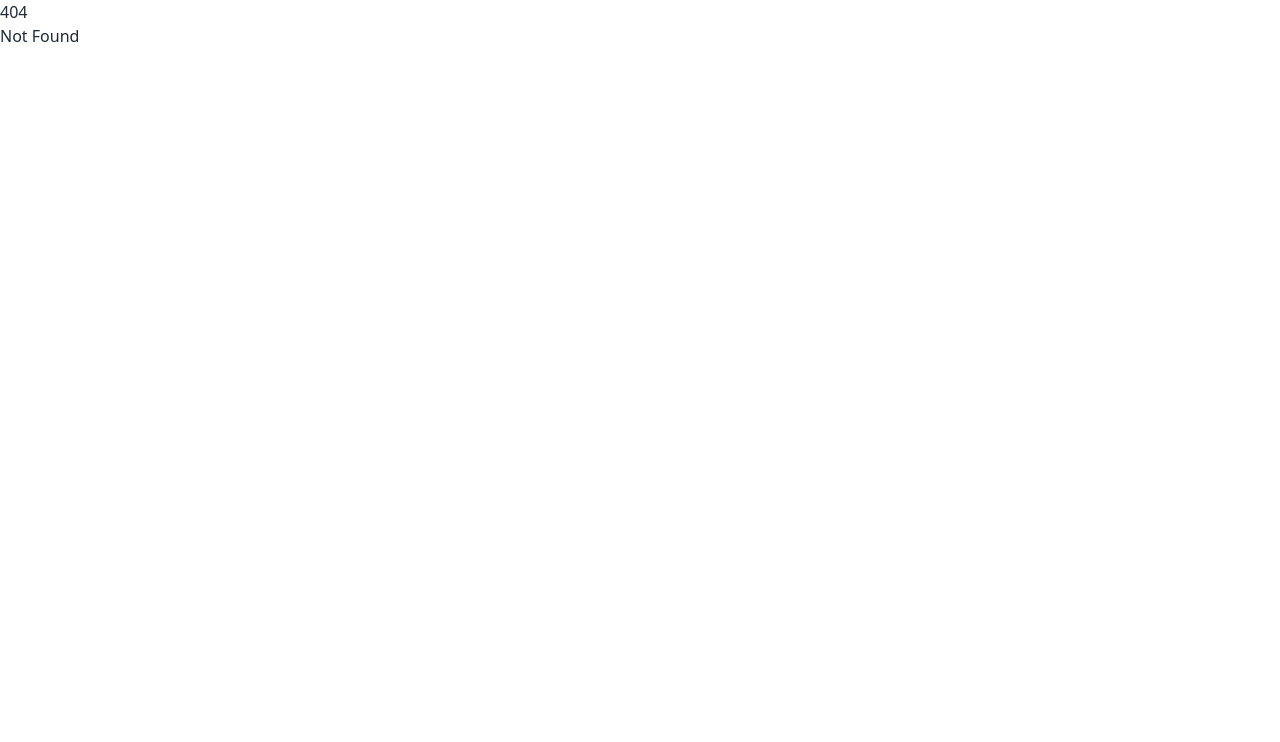
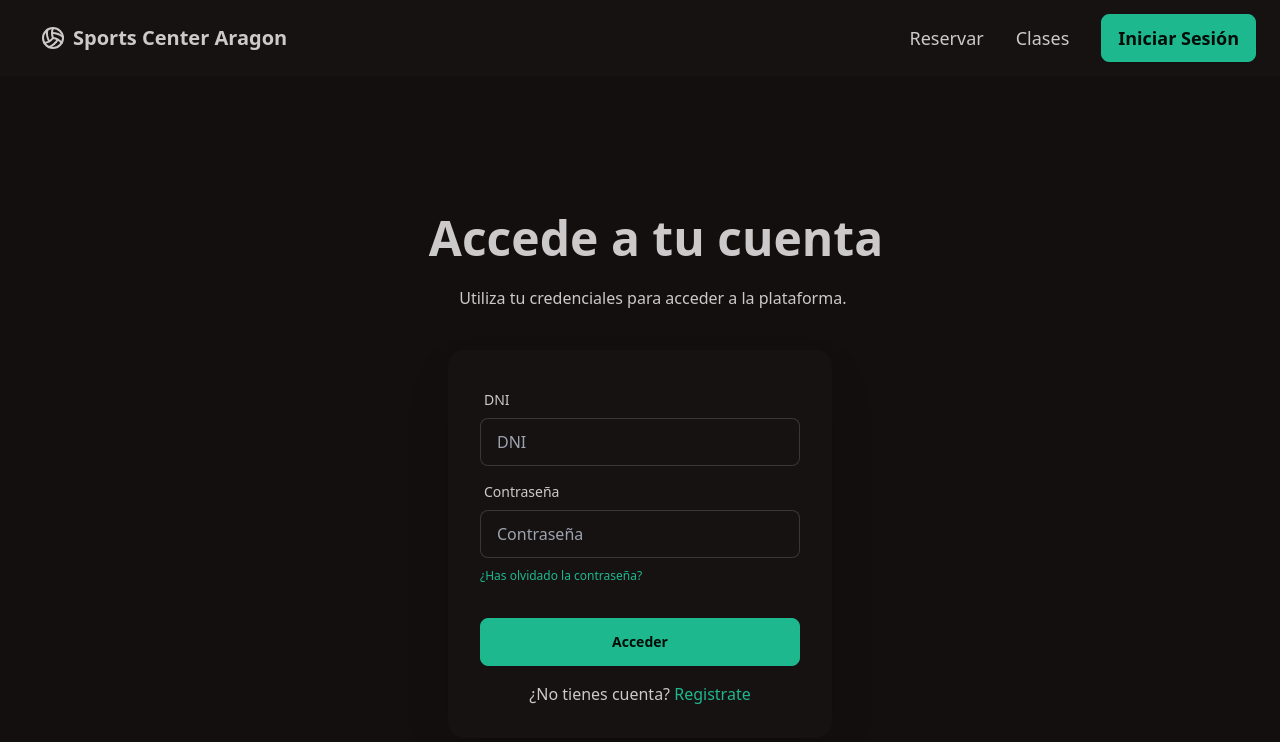
Before and after one commit to carlosalejoss/webClubDeportivo, a SvelteKit app: page /login in a window 1280 px wide. Before the commit this address had no page. Shown: the top 742 px of the page. Built offline with nearby package versions, Linux system fonts and the light colour scheme.

Commit message:
login UI & navbar

```diff
--- a/package.json
+++ b/package.json
@@ -33,6 +33,7 @@
 	},
 	"type": "module",
 	"dependencies": {
-		"@prisma/client": "^5.21.1"
+		"@prisma/client": "^5.21.1",
+		"lucide-svelte": "^0.453.0"
 	}
 }
--- a/src/app.css
+++ b/src/app.css
@@ -1,3 +1,8 @@
 @import "tailwindcss/base";
 @import "tailwindcss/components";
 @import "tailwindcss/utilities";
+
+
+:root {
+    --rounded-btn: theme(borderRadius.lg)
+}
--- /dev/null
+++ b/src/lib/components/navbar.svelte
@@ -0,0 +1,28 @@
+<script lang="ts">
+	import { Volleyball } from 'lucide-svelte';
+</script>
+
+<div class="navbar bg-base-100 px-6">
+	<div class="flex-1">
+		<a href="/" class="btn btn-ghost text-xl">
+			<Volleyball />
+			Sports Center Aragon
+		</a>
+	</div>
+	<div class="flex-none">
+		<ul class="menu menu-horizontal px-1 text-lg">
+			<li><a>Reservar</a></li>
+			<li><a>Clases</a></li>
+			<!-- <li>
+				<details>
+					<summary>Parent</summary>
+					<ul class="bg-base-100 rounded-t-none p-2">
+						<li><a>Link 1</a></li>
+						<li><a>Link 2</a></li>
+					</ul>
+				</details>
+			</li> -->
+		</ul>
+		<a href="/login" class="btn btn-secondary ml-3 text-lg">Iniciar Sesión</a>
+	</div>
+</div>
--- /dev/null
+++ b/src/routes/(auth)/login/+page.svelte
@@ -0,0 +1,46 @@
+<script lang="ts">
+	import Navbar from '$lib/components/navbar.svelte';
+</script>
+
+<Navbar />
+
+<div class="hero bg-base-200 min-h-screen">
+	<div class="hero-content flex-col 2xl:w-full 2xl:flex-row-reverse">
+		<div class="ml-8 text-center 2xl:text-left">
+			<h1 class="w-fit max-w-2xl text-5xl font-bold">Accede a tu cuenta</h1>
+			<p class="max-w-md py-6 2xl:max-w-full">
+				Utiliza tu credenciales para acceder a la plataforma.
+			</p>
+		</div>
+		<div class="card bg-base-100 w-full max-w-sm shrink-0 shadow-2xl">
+			<form class="card-body">
+				<div class="form-control">
+					<label class="label" for="DNI">
+						<span class="label-text">DNI</span>
+					</label>
+					<input type="text" placeholder="DNI" class="input input-bordered" required />
+				</div>
+				<div class="form-control">
+					<label class="label" for="contraseña">
+						<span class="label-text">Contraseña</span>
+					</label>
+					<input type="password" placeholder="Contraseña" class="input input-bordered" required />
+					<div class="mt-1">
+						<a href="#/forgotten" class="label-text-alt link link-hover text-secondary"
+							>¿Has olvidado la contraseña?</a
+						>
+					</div>
+				</div>
+				<div class="form-control mt-6">
+					<button class="btn btn-secondary">Acceder</button>
+				</div>
+				<div class="mt-2 flex flex-col items-center">
+					<p>
+						¿No tienes cuenta?
+						<a href="/signup" class="text-secondary">Registrate</a>
+					</p>
+				</div>
+			</form>
+		</div>
+	</div>
+</div>
--- /dev/null
+++ b/src/routes/(auth)/signup/+page.svelte
@@ -0,0 +1,41 @@
+<script lang="ts">
+	import Navbar from '$lib/components/navbar.svelte';
+</script>
+
+<Navbar />
+
+<div class="hero bg-base-200 min-h-screen">
+	<div class="hero-content flex-col 2xl:w-full 2xl:flex-row-reverse">
+		<div class="ml-8 text-center 2xl:text-left">
+			<h1 class="w-fit max-w-2xl text-5xl font-bold">Registrate en SCA</h1>
+			<p class="max-w-md py-6 2xl:max-w-full">
+				Por favor, introduzque sus datos para registrase en la plataforma.
+			</p>
+		</div>
+		<div class="card bg-base-100 w-full max-w-sm shrink-0 shadow-2xl">
+			<form class="card-body">
+				<div class="form-control">
+					<label class="label" for="DNI">
+						<span class="label-text">DNI</span>
+					</label>
+					<input type="text" placeholder="DNI" class="input input-bordered" required />
+				</div>
+				<div class="form-control">
+					<label class="label" for="contraseña">
+						<span class="label-text">Contraseña</span>
+					</label>
+					<input type="password" placeholder="Contraseña" class="input input-bordered" required />
+				</div>
+				<div class="form-control mt-6">
+					<button class="btn btn-secondary">Registrarse</button>
+				</div>
+				<div class="mt-2 flex flex-col items-center">
+					<p>
+						¿Ya tienes cuenta?
+						<a href="/login" class="text-secondary">Accede</a>
+					</p>
+				</div>
+			</form>
+		</div>
+	</div>
+</div>
--- a/src/routes/+layout.svelte
+++ b/src/routes/+layout.svelte
@@ -2,6 +2,6 @@
 	import '../app.css';
 </script>
 
-<div class="h-full w-full">
+<main>
 	<slot />
-</div>
+</main>
--- a/src/routes/+page.svelte
+++ b/src/routes/+page.svelte
@@ -1,4 +1,5 @@
-<script lang="ts">
+<script>
+	import Navbar from '$lib/components/navbar.svelte';
 </script>
 
-<button class="btn btn-primary"> Button </button>
+<Navbar />
--- a/tailwind.config.ts
+++ b/tailwind.config.ts
@@ -10,5 +10,15 @@ export default {
 
   plugins: [
     daisyui,
-  ]
+  ],
+  daisyui: {
+    themes: ["forest"], // false: only light + dark | true: all themes | array: specific themes like this ["light", "dark", "cupcake"]
+    darkTheme: "dark", // name of one of the included themes for dark mode
+    base: true, // applies background color and foreground color for root element by default
+    styled: true, // include daisyUI colors and design decisions for all components
+    utils: true, // adds responsive and modifier utility classes
+    prefix: "", // prefix for daisyUI classnames (components, modifiers and responsive class names. Not colors)
+    logs: true, // Shows info about daisyUI version and used config in the console when building your CSS
+    themeRoot: ":root", // The element that receives theme color CSS variables
+  },
 } as Config;
```
Also changed, not shown: 1 other file (tests, documents, lock files or other folders).
